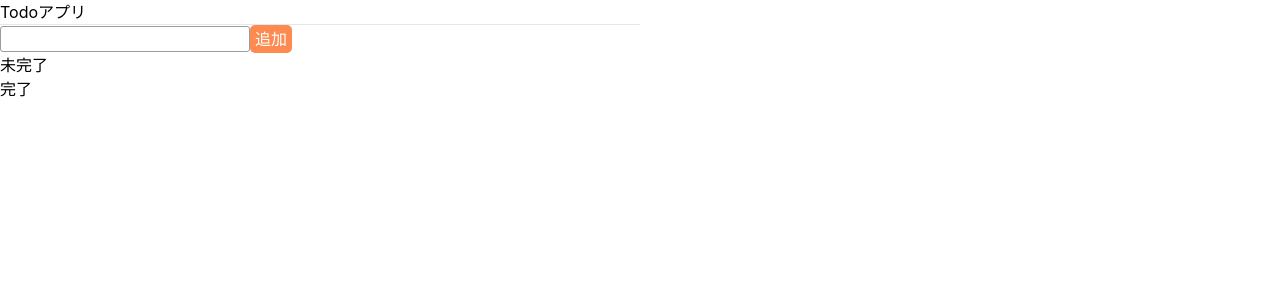
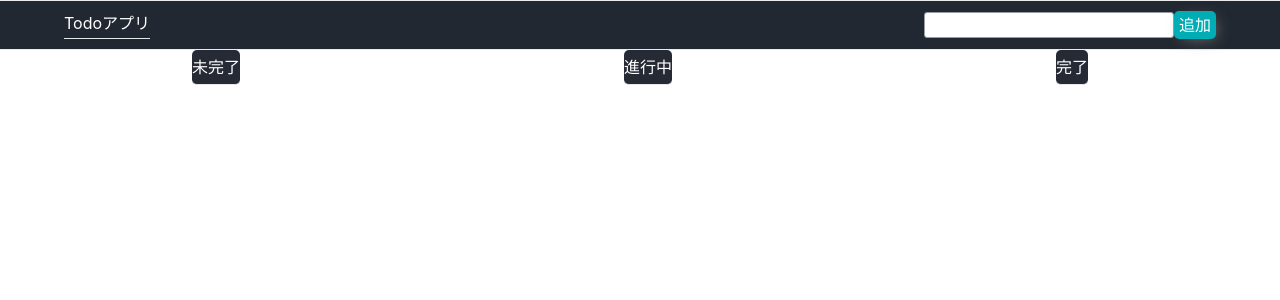
Before and after one commit to Biking1199/TodoApp, a React (Create React App) app: page / in a window 1280 px wide. Shown: the top 300 px of the page. Built offline with nearby package versions, Linux system fonts and the light colour scheme.

Commit message:
ステータスを3段階で作成

```diff
--- a/src/App.css
+++ b/src/App.css
@@ -7,26 +7,46 @@
 }
 
 .addTodo {
-  gap: 8px;
+  gap: 10px;
 }
 
+.header {
+  background-color: #222831;
+  display: flex;
+  justify-content: space-between;
+  padding: 10px 5%;
+  border-top: 1px solid #eaeaea;
+  border-bottom: 1px solid #eaeaea;
+}
 ul {
   display: flex;
   list-style: none;
-  gap: 8px;
-  background-color: #f2e5bf;
-  padding: 5px;
-  margin-bottom: 5px;
-  width: 50%;
+  gap: 10px;
+  padding: 0.5rem;
+  background: #f7f7f7;
+  text-decoration: none;
+  box-shadow: 5px 5px 5px rgba(0, 0, 0, 0.22);
+  border-radius: 3px;
+}
+.taskContainer {
+  display: flex;
+  justify-content: space-around;
+}
+.status {
+  border-bottom: 1px solid #eaeaea;
+  background-color: #252a34;
+  color: white;
+  padding: 5px 0;
   border-radius: 5px;
-  justify-content: space-between;
+  text-align: center;
 }
 
 button {
-  background-color: #fd8b51;
+  background-color: #00adb5;
   color: white;
   border-radius: 5px;
   padding: 2px 5px;
+  box-shadow: 4px 4px 15px -5px #777777;
 }
 
 input {
@@ -36,3 +56,22 @@ input {
   font-size: 1em;
   line-height: 1.5;
 }
+
+.incompleteContainer .progressContainer .completeContainer {
+  flex: 1;
+}
+
+.incompTag {
+  border-left: solid 6px #ff3c3c;
+  color: #ff3c3c;
+}
+
+.progressTag {
+  border-left: solid 6px #efcc4c;
+  color: #efcc4c;
+}
+
+.compTag {
+  border-left: solid 6px #58ad5a;
+  color: #58ad5a;
+}
--- a/src/App.tsx
+++ b/src/App.tsx
@@ -2,73 +2,119 @@ import React, { useState } from "react";
 import "./App.css";
 
 function App() {
+  interface Task {
+    id: number;
+    name: string;
+  }
+
   const [text, setText] = useState<string>("");
-  const [todo, setTodo] = useState<string[]>([]);
-  const [compTodo, setCompTodo] = useState<string[]>([]);
+  const [incompTodo, setIncompTodo] = useState<Task[]>([]);
+  const [progress, setProgress] = useState<Task[]>([]);
+  const [compTodo, setCompTodo] = useState<Task[]>([]);
   const [is, setIs] = useState<boolean>(false);
 
-  // 追加
+  // 未完了に追加
   const onClickAdd = () => {
     if (text !== "") {
-      setTodo([...todo, text]);
+      const newTask: Task = {
+        id: incompTodo.length + progress.length + compTodo.length + 1,
+        name: text,
+      };
+      setIncompTodo([...incompTodo, newTask]);
       setText("");
       setIs(false);
-    } else {
-      setIs(true);
+    }
+  };
+  // 進行中
+  const onClickProgress = (text: string) => {
+    const task = incompTodo.find((t) => t.name === text);
+    if (task) {
+      setProgress([...progress, task]);
+      setIncompTodo(incompTodo.filter((t) => t.name !== text));
+    }
+  };
+  // 完了
+  const onClickComplete = (text: string) => {
+    const task = progress.find((t) => t.name === text);
+    if (task) {
+      setCompTodo([...compTodo, task]);
+      setProgress(progress.filter((t) => t.name !== text));
     }
   };
 
-  // 完了
-  const onClickComplete = (text: string) => {
-    setCompTodo([...compTodo, text]);
-    const upDateTodo = todo.filter((todo) => todo !== text);
-    setTodo(upDateTodo);
+  // 進行中に戻す
+  const returnProgress = (text: string) => {
+    const task = compTodo.find((t) => t.name === text);
+    if (task) {
+      setProgress([...progress, task]);
+      setCompTodo(compTodo.filter((t) => t.name !== text));
+    }
+  };
+  // 未完了に戻す
+  const returnIncomplete = (text: string) => {
+    const task = progress.find((t) => t.name === text);
+    if (task) {
+      setIncompTodo([...incompTodo, task]);
+      setProgress(progress.filter((t) => t.name !== text));
+    }
   };
 
-  // 削除
-  const onClickDelete = (text: string) => {
-    const upDateTodo = todo.filter((todo) => todo !== text);
-    setTodo(upDateTodo);
-  };
-
-  // 戻す
-  const onClickReturn = (text: string) => {
-    const upDateTodo = compTodo.filter((todo) => todo !== text);
-    setCompTodo(upDateTodo);
-    setTodo([...todo, text]);
-  };
   return (
     <div className="App">
-      <p className="border-b border-gray-200 w-1/2">Todoアプリ</p>
-      {is === true ? (
-        <p className="text-rose-600">タスク名を入力してください。</p>
-      ) : null}
+      <div className="header">
+        <p className="text-white border-b border-gray-200 ">Todoアプリ</p>
         <div className="addTodo">
           <input value={text} onChange={(e) => setText(e.target.value)} />
           <button onClick={() => onClickAdd()}>追加</button>
         </div>
+      </div>
+      <div className="taskContainer">
         <div className="incompleteContainer">
-        <p>未完了</p>
-        {todo.map((text, index) => (
-          <ul key={index}>
+          <p className="status">未完了</p>
+          {incompTodo.map((text, index) => (
+            <ul key={index} className="incompTag">
               <li>
-              <p className="text-gray-500">●{text}</p>
+                <p>
+                  {text.id}: {text.name}
+                </p>
               </li>
-            <div className="flex-wrap ">
-              <button onClick={() => onClickComplete(text)}>完了</button>
-              <button onClick={() => onClickDelete(text)}>削除</button>
+              <div>
+                <button onClick={() => onClickProgress(text.name)}>→</button>
+              </div>
+            </ul>
+          ))}
+        </div>
+        <div className="progressContainer">
+          <p className="status">進行中</p>
+          {progress.map((text, index) => (
+            <ul key={index} className="progressTag">
+              <li>
+                <p>
+                  {text.id}: {text.name}
+                </p>
+              </li>
+              <div>
+                <button onClick={() => returnIncomplete(text.name)}>←</button>
+                <button onClick={() => onClickComplete(text.name)}>→</button>
               </div>
             </ul>
           ))}
         </div>
         <div className="completeContainer">
-        <p>完了</p>
+          <p className="status">完了</p>
           {compTodo.map((text, index) => (
-          <ul>
-            <li>{text}</li>
-            <button onClick={() => onClickReturn(text)}>戻す</button>
+            <ul key={index} className="compTag">
+              <li>
+                <p>
+                  {text.id}: {text.name}
+                </p>
+              </li>
+              <div>
+                <button onClick={() => returnProgress(text.name)}>←</button>
+              </div>
             </ul>
           ))}
+        </div>
       </div>
     </div>
   );
```
Lines whose indentation alone changed are shown as unchanged.
